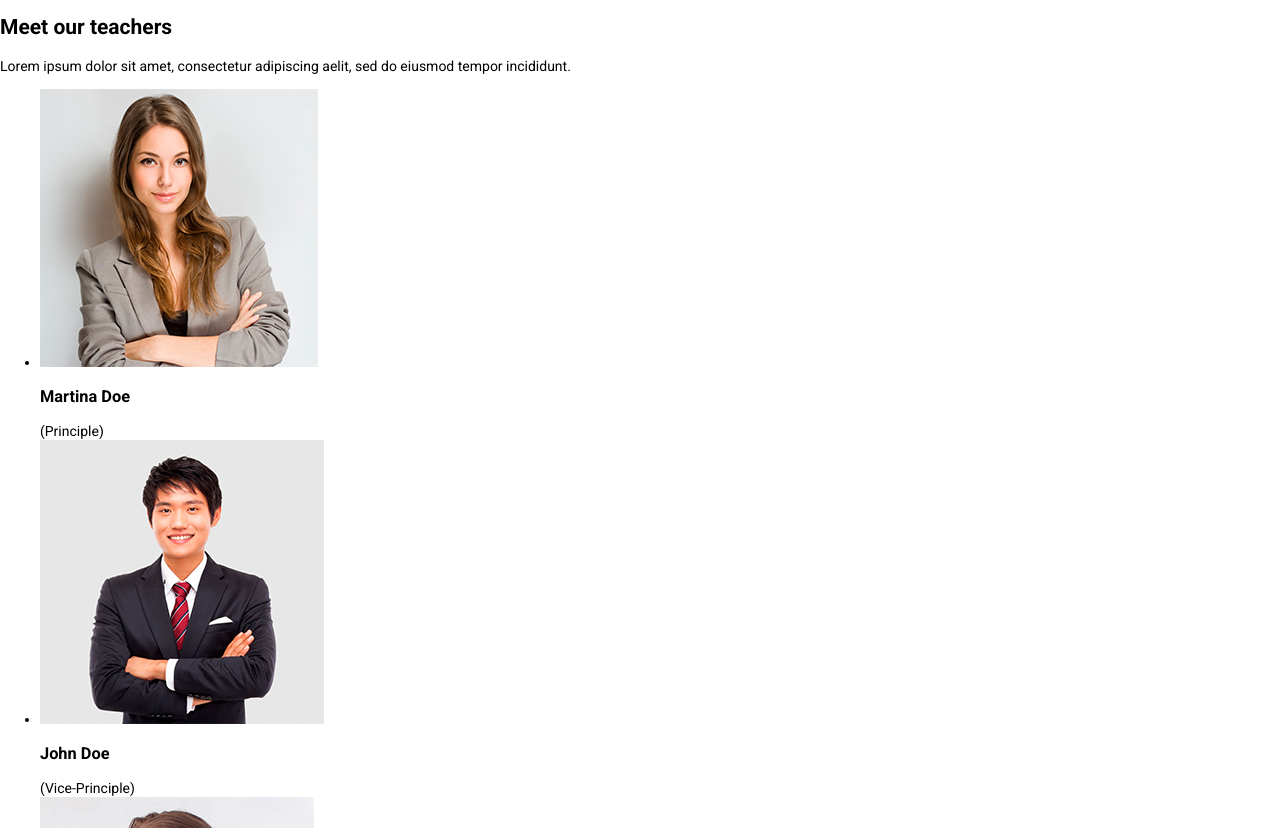
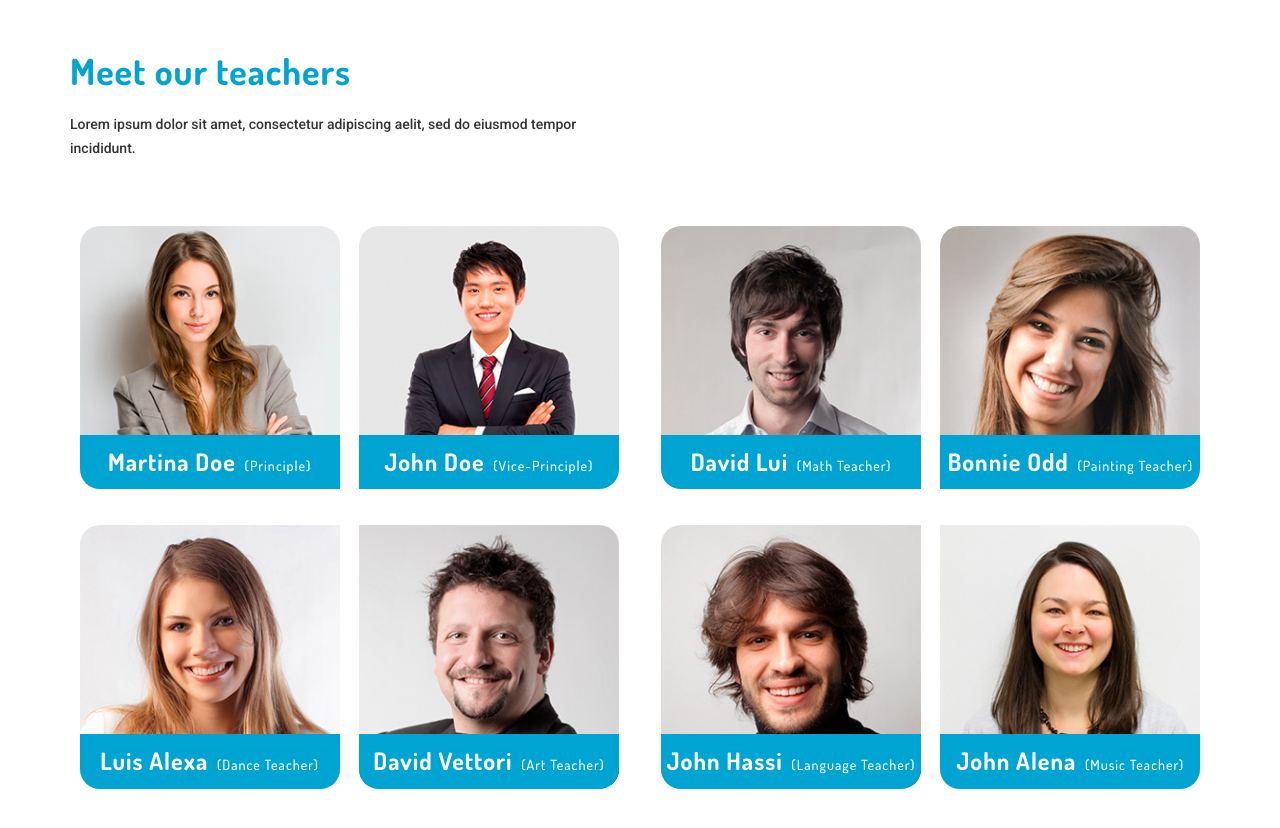
Before and after one commit to lastavenka/kidzmaster, a website: page source/index.html in a window 1280 px wide. Shown: the part 3282-4110 px from the top of the page. Drawn offline with nearby package versions, Linux system fonts and the light colour scheme; files that its build step writes are made by us from their sources; files whose address does not match are found by name.

Commit message:
Teachers styles

```diff
--- a/source/index.html
+++ b/source/index.html
@@ -163,59 +163,64 @@
   </section>
   <section class="teachers">
     <div class="teachers__inner">
+      <div class="teachers__wrap">
         <h2 class="teachers__title">Meet our teachers</h2>
         <p class="teachers__text">Lorem ipsum dolor sit amet, consectetur adipiscing aelit, sed do eiusmod tempor incididunt.</p>
+      </div>
+      <div class="teachers__container">
         <ul class="teachers__list">
-        <li class="teacher">
+          <li class="teacher teacher--right-bottom-corner">
             <img src="img/teachers__MDoe.jpg" srcset="img/teachers__MDoe@2x.jpg 2x" alt="Martina Doe" class="teacher__img">
             <div class="teacher__wrap">
               <h3 class="teacher__name">Martina Doe</h3>
               <span class="teacher__position">(Principle)</span>
             </div>
           </li>
-        <li class="teacher">
+          <li class="teacher teacher--left-bottom-corner">
             <img src="img/teachers__JohnDoe.jpg" srcset="img/teachers__JohnDoe@2x.jpg 2x" alt="John Doe" class="teacher__img">
             <div class="teacher__wrap">
               <h3 class="teacher__name">John Doe</h3>
               <span class="teacher__position">(Vice-Principle)</span>
             </div>
           </li>
-        <li class="teacher">
+          <li class="teacher teacher--right-top-corner">
             <img src="img/teachers__alexa.jpg" srcset="img/teachers__alexa@2x.jpg 2x" alt="Luis Alexa" class="teacher__img">
             <div class="teacher__wrap">
               <h3 class="teacher__name">Luis Alexa</h3>
               <span class="teacher__position">(Dance Teacher)</span>
             </div>
           </li>
-        <li class="teacher">
+          <li class="teacher teacher--left-top-corner">
             <img src="img/teachers__vettori.jpg" srcset="img/teachers__vettori@2x.jpg 2x" alt="David Vettori" class="teacher__img">
             <div class="teacher__wrap">
               <h3 class="teacher__name">David Vettori</h3>
               <span class="teacher__position">(Art Teacher)</span>
             </div>
           </li>
-        <li class="teacher">
+        </ul>
+        <ul class="teachers__list">
+          <li class="teacher teacher--right-bottom-corner">
             <img src="img/teachers__Lui.jpg" srcset="img/teachers__Lui@2x.jpg 2x" alt="David Lui" class="teacher__img">
             <div class="teacher__wrap">
               <h3 class="teacher__name">David Lui</h3>
               <span class="teacher__position">(Math Teacher)</span>
             </div>
           </li>
-        <li class="teacher">
+          <li class="teacher teacher--left-bottom-corner">
             <img src="img/teachers__Odd.jpg" srcset="img/teachers__Odd@2x.jpg 2x" alt="Bonnie Odd" class="teacher__img">
             <div class="teacher__wrap">
               <h3 class="teacher__name">Bonnie Odd</h3>
               <span class="teacher__position">(Painting Teacher)</span>
             </div>
           </li>
-        <li class="teacher">
+          <li class="teacher teacher--right-top-corner">
             <img src="img/teachers__Hassy.jpg" srcset="img/teachers__Hassy@2x.jpg 2x" alt="John Hassi" class="teacher__img">
             <div class="teacher__wrap">
               <h3 class="teacher__name">John Hassi</h3>
               <span class="teacher__position">(Language Teacher)</span>
             </div>
           </li>
-        <li class="teacher">
+          <li class="teacher teacher--left-top-corner">
             <img src="img/teachers__Alena.jpg" srcset="img/teachers__Alena@2x.jpg 2x" alt="John Alena" class="teacher__img">
             <div class="teacher__wrap">
               <h3 class="teacher__name">John Alena</h3>
@@ -223,6 +228,7 @@
             </div>
           </li>
         </ul>
+      </div>
     </div>
   </section>
   <section class="testimonials">
--- a/source/sass/components/teachers.scss
+++ b/source/sass/components/teachers.scss
@@ -0,0 +1,112 @@
+.teachers {
+  &__inner {
+    max-width: 1140px;
+    padding-right: 1.5%;
+    padding-left: 1.5%;
+    margin: auto;
+    padding-top: 52px;
+    padding-bottom: 44px;
+  }
+  &__wrap {
+    width: 49%;
+    @media(max-width: $min-width-2) {
+      width: 70%;
+      margin: auto;
+      text-align: center;
+    }
+  }
+  &__title {
+    font-size: $font-size-h1 / 2;
+    font-family: Dosis, Arial, sans-serif;
+    color: $teal;
+    line-height: 1.2;
+    font-weight: 700;
+    margin-top: 0;
+    margin-bottom: 0;
+    letter-spacing: 1px;
+  }
+  &__text {
+    margin-top: 20px;
+    font-size: $font-size-base;
+    font-family: Roboto, Arial, sans-serif;
+    color: $grey-33;
+    line-height: 1.7;
+    font-weight: 500;
+    margin-bottom: 0;
+  }
+  &__container {
+    display: flex;
+    justify-content: space-between;
+    margin-top: 65px;
+    @media(max-width: $min-width-2) {
+      flex-direction: column;
+      align-items: center;
+      margin-top: 40px;
+    }
+  }
+  &__list {
+    width: 49%;
+    @include list-to-flex;
+    flex-wrap: wrap;
+    justify-content: space-around;
+    @media(max-width: $min-width-2) {
+      width: 60%;
+    }
+  }
+}
+
+.teacher {
+  position: relative;
+  border-radius: 20px;
+  overflow: hidden;
+  width: 260px;
+  margin-bottom: 36px;
+  @media(max-width: $min-width-2) {
+    margin-bottom: 20px;
+  }
+  &--right-top-corner {
+    border-top-right-radius: 0;
+  }
+  &--right-bottom-corner {
+    border-bottom-right-radius: 0;
+  }
+  &--left-top-corner {
+    border-top-left-radius: 0;
+  }
+  &--left-bottom-corner {
+    border-bottom-left-radius: 0;
+  }
+  &__img {
+    width: 100%;
+  }
+  &__wrap {
+    position: absolute;
+    z-index: 10;
+    bottom: 0;
+    background-color: $teal;
+    width: 100%;
+    text-align: center;
+    padding-top: 13px;
+    padding-bottom: 13px;
+  }
+  &__name {
+    display: inline-block;
+    margin-right: 2%;
+    color: $white;
+    font-size: $font-size-h1 / 3;
+    font-family: Dosis, Arial, sans-serif;
+    line-height: 1.2;
+    font-weight: 700;
+    margin-top: 0;
+    margin-bottom: 0;
+    letter-spacing: 1px;
+  }
+  &__position {
+    color: $white;
+    font-size: $font-size-base;
+    font-family: Dosis, Arial, sans-serif;
+    line-height: 1.2;
+    font-weight: 500;
+    letter-spacing: 1px;
+  }
+}
```
Also changed, not shown: build/css/style.css, build/css/style.min.css, build/index.min.html. Lines whose indentation alone changed are shown as unchanged.
